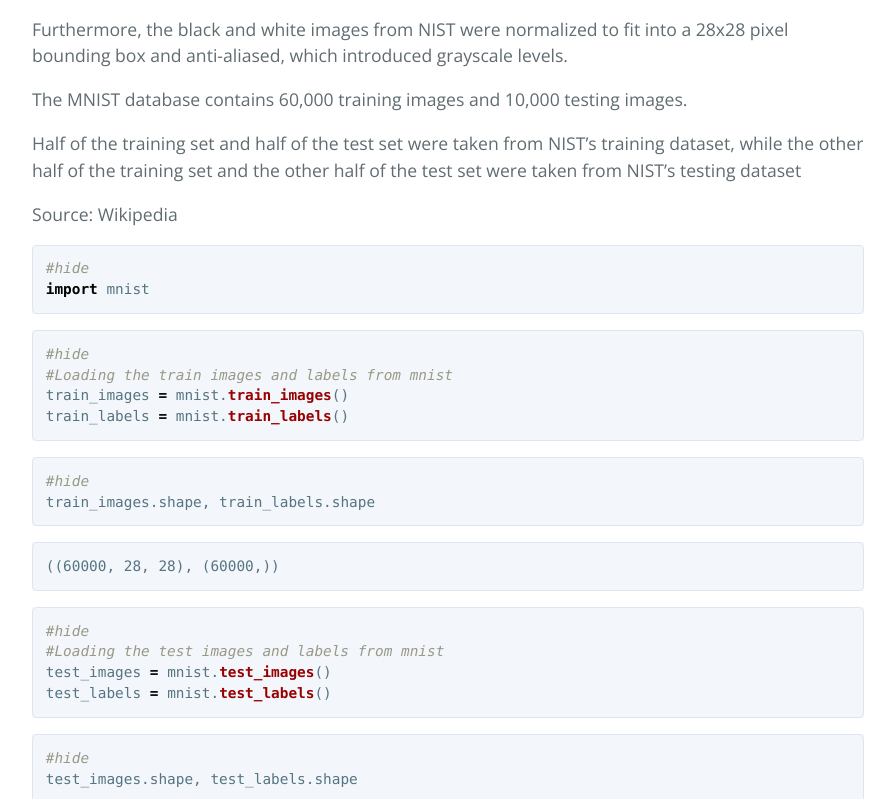
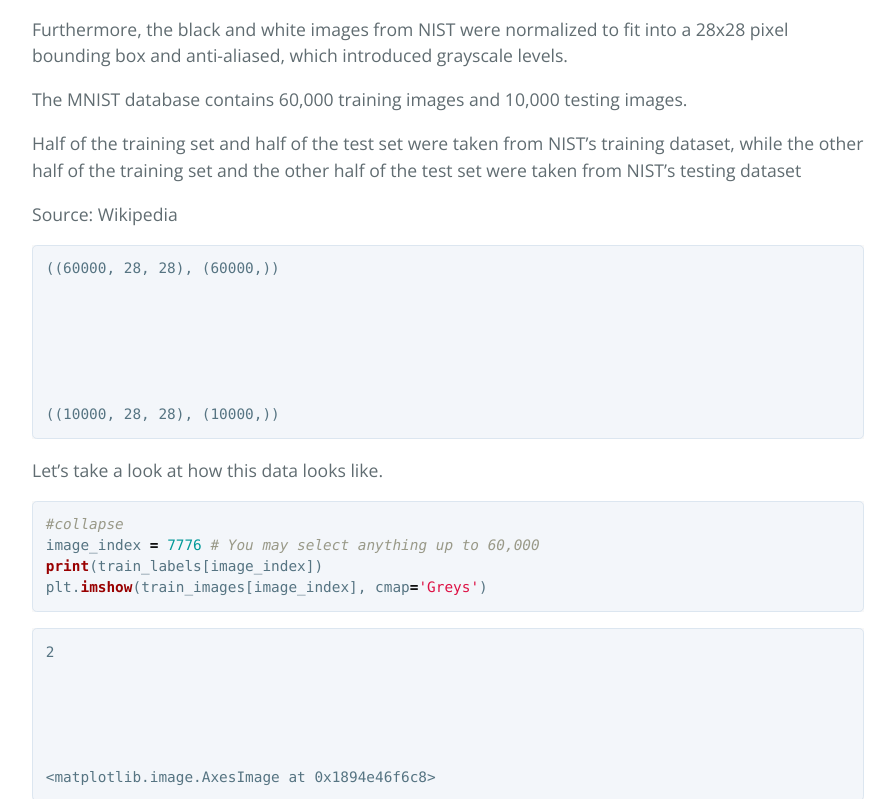
Before and after one commit to olgagraf/olgagraf.github.io, a Jekyll site: the page built from _posts/2015-08-09-LogisticsClassifier.md, in a window 1280 px wide and 1400 px high, scrolled down 1902 px. Shown: the top 799 px of the window, without its empty margins (192-1087 px from the left). Built offline with Jekyll 4.4.1, drawn with Linux system fonts in a browser that asks for light colours; our own code applies the rules of GitHub Pages for plain Markdown files; some of the changed text lies outside the part shown; grey boxes are pictures that could not be loaded.

Commit message:
Update 2015-08-09-LogisticsClassifier.md

````diff
--- a/_posts/2015-08-09-LogisticsClassifier.md
+++ b/_posts/2015-08-09-LogisticsClassifier.md
@@ -73,24 +73,6 @@ Source:  Wikipedia
 
 
 
-```python
-#hide
-import mnist
-```
-
-
-```python
-#hide
-#Loading the train images and labels from mnist
-train_images = mnist.train_images()
-train_labels = mnist.train_labels()
-```
-
-
-```python
-#hide
-train_images.shape, train_labels.shape
-```
 
 
 
@@ -98,20 +80,6 @@ train_images.shape, train_labels.shape
     ((60000, 28, 28), (60000,))
 
 
-
-
-```python
-#hide
-#Loading the test images and labels from mnist
-test_images = mnist.test_images()
-test_labels = mnist.test_labels()
-```
-
-
-```python
-#hide
-test_images.shape, test_labels.shape
-```
 
 
 
````
